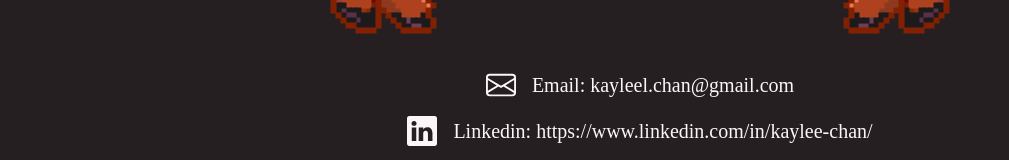
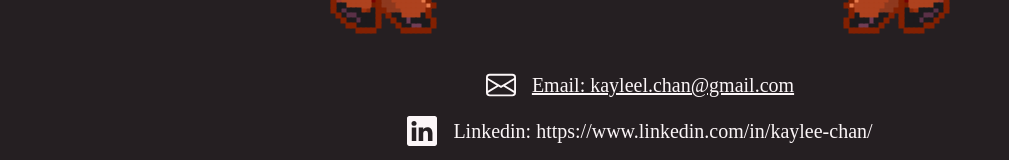
Before and after one commit to KayleeLChan/PersonalWebsite, a React (Create React App) app in the folder website/: page /contact in a window 1280 px wide. In both pictures the pointer is over the link "Email: kayleel.chan@gmail.com". Shown: the part 450-610 px from the top of the page, without its empty margins (0-1009 px from the left). Built offline with nearby package versions, Linux system fonts and the light colour scheme; a web font is replaced by a local one.

Commit message:
more response to contact links

```diff
--- a/website/src/main.scss
+++ b/website/src/main.scss
@@ -408,6 +408,18 @@ $theme-colors: map-merge($brand-colours, $theme-colors);
         text-decoration: none;
     }
 
+    .contact-text:hover {
+        font-size: 1.25rem;
+        margin-bottom: 0;
+        text-decoration: underline;
+    }
+
+    .contact-text:active {
+        font-size: 1.25rem;
+        margin-bottom: 0;
+        text-decoration: none;
+    }
+
     @include media-breakpoint-down(md) {
         nav>.large-nav {
             display: none !important;
```
